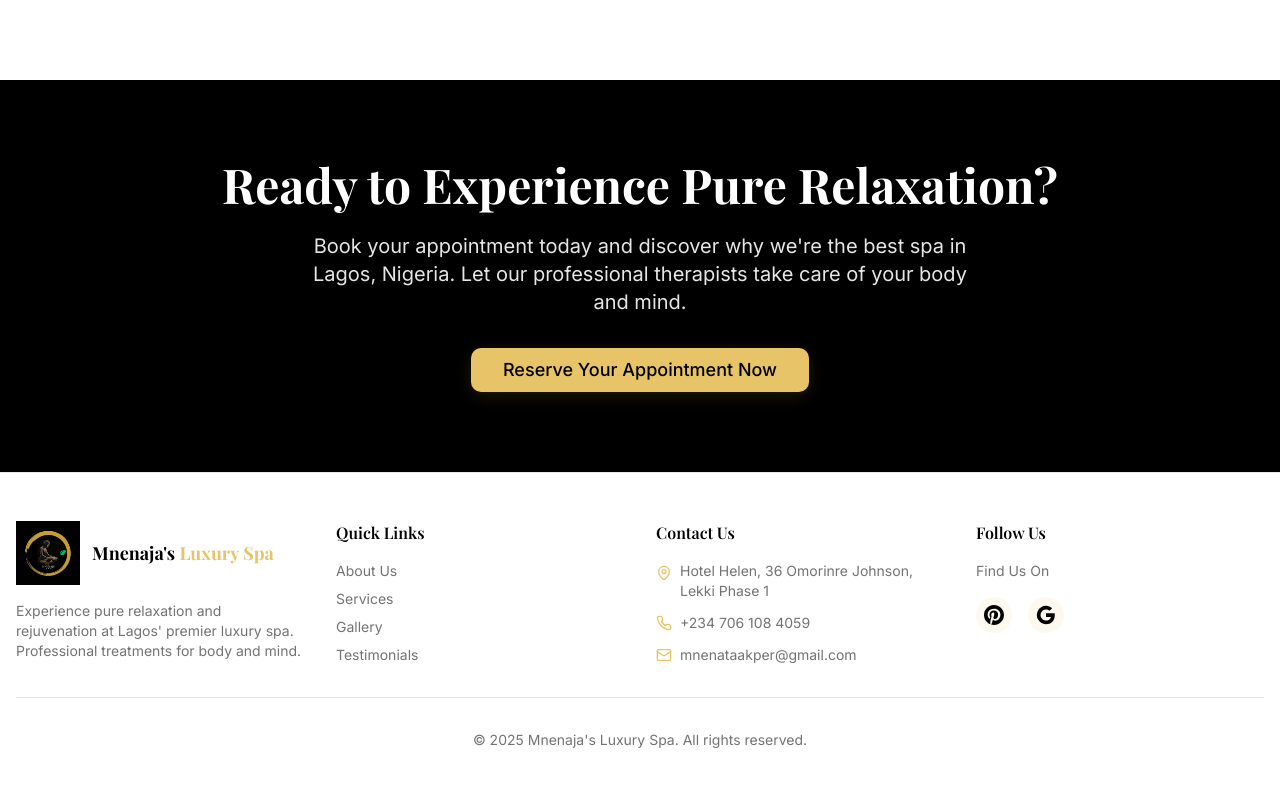
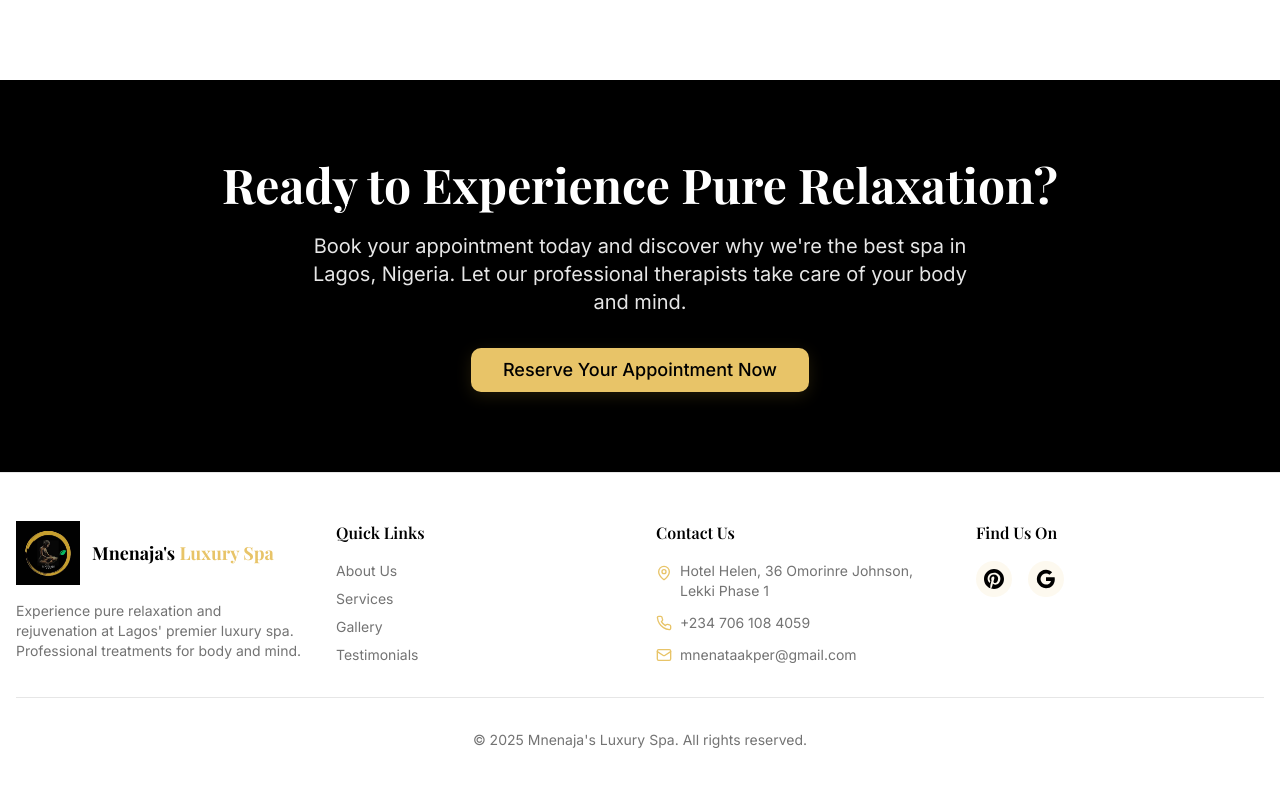
Before and after one commit to ajaogloria29-lang/Mnenajs-luxury-spa, a React (Vite) app: page / in a window 1280 px wide. Shown: the part 4432-5218 px from the top of the page. Built offline with nearby package versions, Linux system fonts and the light colour scheme; the HTML template or start-up script is replaced by a standard one.

Commit message:
Remove "Follow Us" section
The AI removed the "Follow Us" section from the footer and added the "Find Us On" text in its place.

```diff
--- a/src/components/Footer.tsx
+++ b/src/components/Footer.tsx
@@ -75,8 +75,7 @@ const Footer = () => {
 
           {/* Social Media */}
           <div>
-            <h4 className="font-semibold mb-4">Follow Us</h4>
-            <p className="text-sm text-muted-foreground mb-4">Find Us On</p>
+            <h4 className="font-semibold mb-4">Find Us On</h4>
             <div className="flex gap-4">
               <a
                 href="https://www.pinterest.com/mnenataakper/"
```
